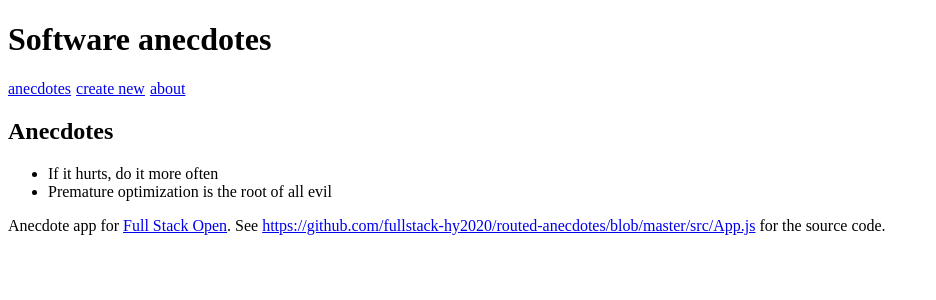
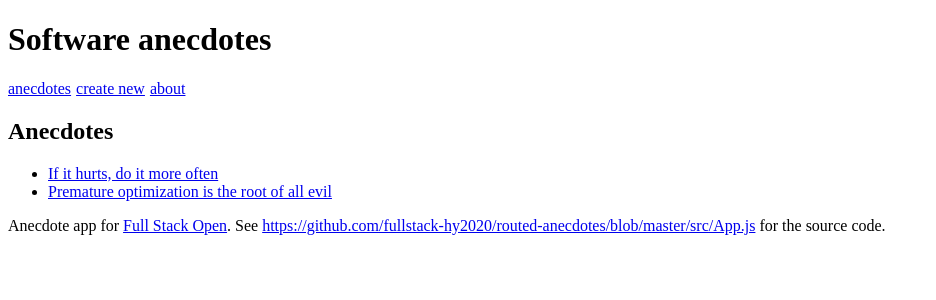
Before and after one commit to adiah-fullstack-open/part7, a React (Vite) app in the folder routed-anecdotes/: page / in a window 1280 px wide. Shown: the top 300 px of the page, without its empty margins (0-936 px from the left). Built offline with nearby package versions, Linux system fonts and the light colour scheme.

Commit message:
Add route for a single anecdote

```diff
--- a/routed-anecdotes/src/App.jsx
+++ b/routed-anecdotes/src/App.jsx
@@ -1,5 +1,5 @@
 import { useState } from "react";
-import { Link, Route, Routes } from "react-router-dom";
+import { Link, Route, Routes, useMatch } from "react-router-dom";
 
 const Menu = () => {
   const padding = {
@@ -25,9 +25,21 @@ const AnecdoteList = ({ anecdotes }) => (
     <h2>Anecdotes</h2>
     <ul>
       {anecdotes.map((anecdote) => (
-        <li key={anecdote.id}>{anecdote.content}</li>
+        <li key={anecdote.id}>
+          <Link to={`/anecdotes/${anecdote.id}`}>{anecdote.content}</Link>
+        </li>
       ))}
     </ul>
+  </div>
+);
+
+const Anecdote = ({ anecdote }) => (
+  <div>
+    <h2>{anecdote.content}</h2>
+    <p>has {anecdote.votes} votes</p>
+    <p>
+      for more info see <a href={anecdote.info}>{anecdote.info}</a>
+    </p>
   </div>
 );
 
@@ -140,6 +152,9 @@ const App = () => {
 
   const anecdoteById = (id) => anecdotes.find((a) => a.id === id);
 
+  const match = useMatch("/anecdotes/:id");
+  const anecdote = match ? anecdoteById(Number(match.params.id)) : null;
+
   const vote = (id) => {
     const anecdote = anecdoteById(id);
 
@@ -159,6 +174,10 @@ const App = () => {
         <Route path="/" element={<AnecdoteList anecdotes={anecdotes} />} />
         <Route path="/about" element={<About />} />
         <Route path="/create" element={<CreateNew addNew={addNew} />} />
+        <Route
+          path="/anecdotes/:id"
+          element={<Anecdote anecdote={anecdote} />}
+        />
       </Routes>
       <Footer />
     </div>
```
